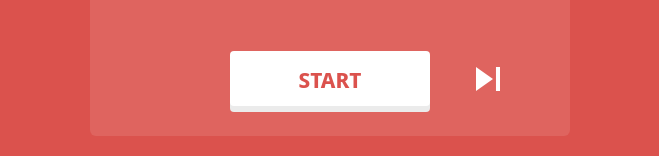
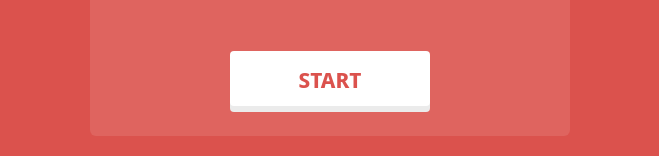
Before and after one commit to arielnmagno/pomodoro, a React (Create React App) app: page / in a window 1280 px wide. Shown: the part 301-457 px from the top of the page, without its empty margins (310-969 px from the left). Built offline with nearby package versions, Linux system fonts and the light colour scheme.

Commit message:
Add skip ui logic

```diff
--- a/src/components/Timer.js
+++ b/src/components/Timer.js
@@ -48,6 +48,7 @@ export default function Timer() {
   const mode = "pomodoro";
   const time = "25:00";
   const round = 1;
+  const isRunning = false;
 
   return (
     <div className={classes.container}>
@@ -61,8 +62,10 @@ export default function Timer() {
         </ul>
         <div className={classes.time}>{time}</div>
         <div className={classes.actionButtons}>
-          <PrimaryButton />
-          <div className={classes.skipAction}>
+          <PrimaryButton active={isRunning} />
+          <div
+            className={clsx(classes.skipAction, isRunning && classes.showSkip)}
+          >
             <SkipButton />
           </div>
         </div>
--- a/src/components/Timer.module.css
+++ b/src/components/Timer.module.css
@@ -68,7 +68,7 @@
 
 .skipAction {
   position: absolute;
-  display: flex;
+  display: none;
   justify-content: center;
   align-items: center;
   flex-grow: 1;
@@ -76,6 +76,10 @@
   bottom: 0%;
   height: 3.375rem;
   width: calc(55% - 6.25rem);
+}
+
+.showSkip {
+  display: flex;
 }
 
 .skipButton {
```
